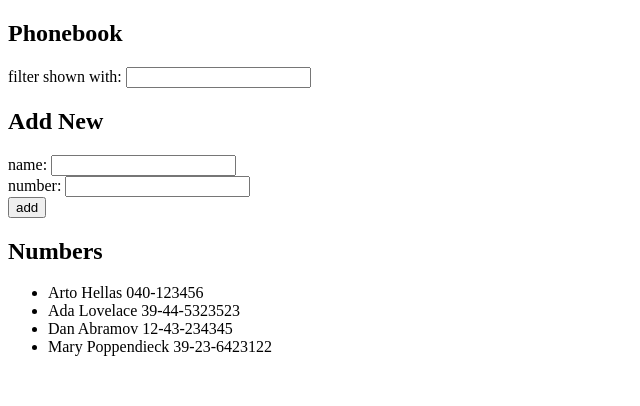
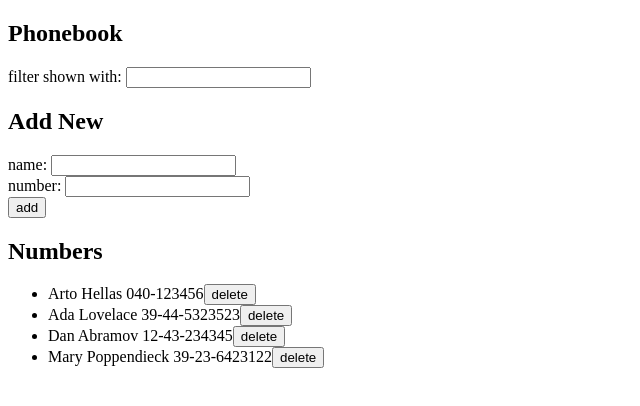
Before and after one commit to matiasjokela/Full_Stack_Open, a React (Create React App) app in the folder part2/puhelinluettelo/: page / in a window 1280 px wide. Shown: the top 406 px of the page, without its empty margins (0-640 px from the left). Built offline with nearby package versions, Linux system fonts and the light colour scheme; data requests are answered from the project's data file.

Commit message:
Part2 done apart from 2.14 (finish that after api opens again)

```diff
--- a/part2/puhelinluettelo/db.json
+++ b/part2/puhelinluettelo/db.json
@@ -1,5 +1,5 @@
 {
-	"persons":[
+  "persons": [
     {
       "name": "Arto Hellas",
       "number": "040-123456",
--- a/part2/puhelinluettelo/src/App.js
+++ b/part2/puhelinluettelo/src/App.js
@@ -1,18 +1,29 @@
 import { useState, useEffect } from 'react'
-import axios from 'axios'
+import personsService from './services/persons'
 
-const Person = ({ person }) => {
+const Notification = ({ message, style }) => {
+	console.log('style', {style})
 	return (
-		<li>{person.name} {person.number}</li>
+		<div className={style}>
+			{message}
+		</div>
 	)
 }
 
-const People = ({ persons , filter}) => {
+const Person = ({ person, deletePerson }) => {
+	return (
+			<li>
+				{person.name} {person.number}<button onClick={() => deletePerson(person.name, person.id)}>delete</button>
+			</li>
+	)
+}
+
+const People = ({ persons , filter, deletePerson}) => {
 	const filteredPersons = persons.filter(person => person.name.includes(filter))
 	return (
 		<ul>
 			{filteredPersons.map(person =>
-				<Person key={person.name} person={person}/>
+				<Person key={person.name} person={person} deletePerson={deletePerson}/>
 			)}
 		</ul>
 	)
@@ -31,10 +42,12 @@ const App = () => {
   const [newName, setNewName] = useState('')
   const [newNumber, setNewNumber] = useState('')
   const [filter, setFilter] = useState('')
+  const [message, setMessage] = useState(null)
+  const [style, setStyle] = useState('')
 
   useEffect(() => {
-	axios.get('http://localhost:3001/persons').then((response) => {
-		setPersons(response.data)
+	personsService.getAll().then(allPersons => {
+		setPersons(allPersons)
 	})
   }, [])
 
@@ -44,13 +57,82 @@ const App = () => {
 		name: newName,
 		number: newNumber
 	}
-	persons.findIndex(person => person.name === newName) > -1 ?
-		window.alert(`${newName} is already added to phonebook`) :
-		setPersons(persons.concat(personObject))
-	setNewName('')
-	setNewNumber('')
+	const names = persons.map(person => person.name)
+	if (names.includes(newName)) {
+		if (window.confirm(`${newName} is already added to the phonebook, replace to old number with the new?`))
+		{
+			const person = persons.find(person => person.name === newName)
+			personsService.update(person.id, personObject).then(returnedPerson => {
+				setPersons(persons.map(p => p.id !== person.id ? p : returnedPerson))
+				setNewName('')
+				setNewNumber('')
+				setMessage(`${newName} updated`)
+				setStyle('success')
+				setTimeout(() => {
+					setMessage(null)
+					setStyle('')
+				}, 5000)
+			})
+		}
+		else {
+			setNewName('')
+			setNewNumber('')
+		}
+	}
+	else {
+		personsService.create(personObject).then(returnedPerson => {
+			setPersons(persons.concat(returnedPerson))
+			setNewName('')
+			setNewNumber('')
+			setMessage(`${newName} added`)
+			setStyle('success')
+			setTimeout(() => {
+				setMessage(null)
+				setStyle('')
+			}, 5000)
+		})
+
+	}
   }
 
+
+const deletePerson = (name, id) => {
+	if (window.confirm(`Delete ${name}`))
+	{
+		personsService.deletePerson(id).then(() => {
+			setPersons(persons.filter(n => n.id !== id))
+			setMessage(`${name} deleted`)
+			setStyle('success')
+			setTimeout(() => {
+				setMessage(null)
+				setStyle('')
+			}, 5000)
+		}).catch(error => {
+			setMessage(`Information of ${name} has been removed from server`)
+			setPersons(persons.filter(n => n.id !== id))
+			setStyle('error')
+			setTimeout(() => {
+				setMessage(null)
+				setStyle('')
+			}, 5000)
+		})
+	}
+
+//   const deletePerson = (name, id) => {
+// 	if (window.confirm(`Delete ${name}`))
+// 	{
+// 		personsService.deletePerson(id)
+// 		setPersons(persons.filter(n => n.id !== id))
+// 		setMessage(`${name} deleted`)
+// 		setStyle('success')
+// 		setTimeout(() => {
+// 			setMessage(null)
+// 			setStyle('')
+// 		}, 5000)
+// 	}
+
+
+  }
   const handleNameChange = (event) => {
 	setNewName(event.target.value)
   }
@@ -65,6 +147,7 @@ const App = () => {
   return (
     <div>
       <h2>Phonebook</h2>
+	  <Notification message={message} style={style}/>
 	  <Filter filter={filter} handleFilterChange={handleFilterChange}/>
 	  <h2>Add New</h2>
       <form onSubmit={addPerson}>
@@ -73,7 +156,7 @@ const App = () => {
         <div> <button type="submit">add</button> </div>
       </form>
       <h2>Numbers</h2>
-      <People persons={persons} filter={filter}/>
+      <People persons={persons} filter={filter} deletePerson={deletePerson}/>
     </div>
   )
 }
--- /dev/null
+++ b/part2/puhelinluettelo/src/index.css
@@ -0,0 +1,19 @@
+.success {
+	color: green;
+	background: lightgrey;
+	font-size: 20px;
+	border-style: solid;
+	border-radius: 5px;
+	padding: 10px;
+	margin-bottom: 10px;
+}
+
+.error {
+	color: red;
+	background: lightgrey;
+	font-size: 20px;
+	border-style: solid;
+	border-radius: 5px;
+	padding: 10px;
+	margin-bottom: 10px;
+}
--- a/part2/puhelinluettelo/src/index.js
+++ b/part2/puhelinluettelo/src/index.js
@@ -1,4 +1,5 @@
 import ReactDOM from "react-dom"
 import App from "./App"
+import './index.css'
 
 ReactDOM.render(<App />, document.getElementById("root"))
--- /dev/null
+++ b/part2/puhelinluettelo/src/services/persons.js
@@ -0,0 +1,24 @@
+import axios from 'axios'
+const baseUrl = 'http://localhost:3001/persons'
+
+const getAll = () => {
+	const request = axios.get(baseUrl)
+	return request.then(response => response.data)
+  }
+
+  const create = newObject => {
+	const request = axios.post(baseUrl, newObject)
+	return request.then(response => response.data)
+  }
+
+  const update = (id, newObject) => {
+	const request = axios.put(`${baseUrl}/${id}`, newObject)
+	return request.then(response => response.data)
+  }
+
+  const deletePerson = (id) => {
+	const request = axios.delete(`${baseUrl}/${id}`)
+	return request.then(response => response)
+  }
+
+  export default { getAll, create, update, deletePerson }
```
Also changed, not shown: 1 other file (tests, documents, lock files or other folders). Lines whose indentation alone changed are shown as unchanged.
